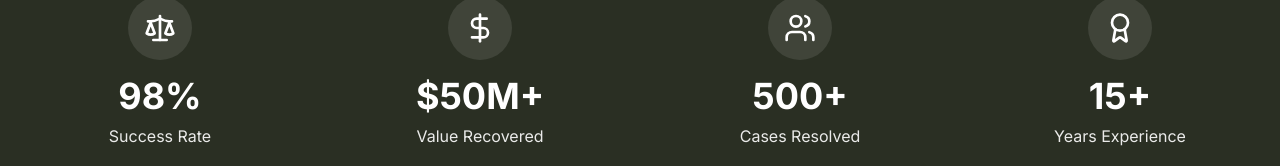
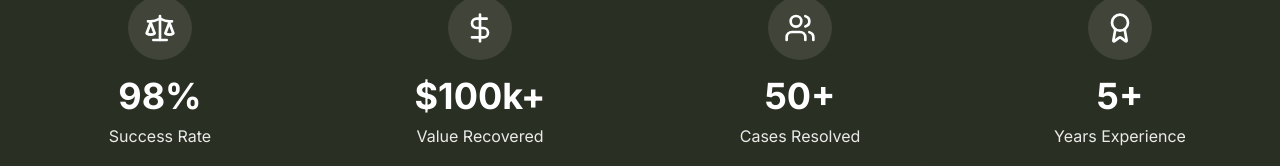
Before and after one commit to faysalabdi/nasihahlegalapp, a Next.js app: page /case-studies in a window 1280 px wide. Shown: the part 696-862 px from the top of the page. Built offline with nearby package versions, Linux system fonts and the light colour scheme; a web font is replaced by a local one.

Commit message:
Update case studies statistics for accuracy; revise values for "Value Recovered," "Cases Resolved," and "Years Experience" to reflect current achievements.

```diff
--- a/app/case-studies/page.tsx
+++ b/app/case-studies/page.tsx
@@ -122,9 +122,9 @@ const caseStudies = [
 
 const stats = [
   { icon: Scale, number: "98%", label: "Success Rate" },
-  { icon: DollarSign, number: "$50M+", label: "Value Recovered" },
-  { icon: Users, number: "500+", label: "Cases Resolved" },
-  { icon: Award, number: "15+", label: "Years Experience" }
+  { icon: DollarSign, number: "$100k+", label: "Value Recovered" },
+  { icon: Users, number: "50+", label: "Cases Resolved" },
+  { icon: Award, number: "5+", label: "Years Experience" }
 ];
 
 const practiceAreas = [
```
